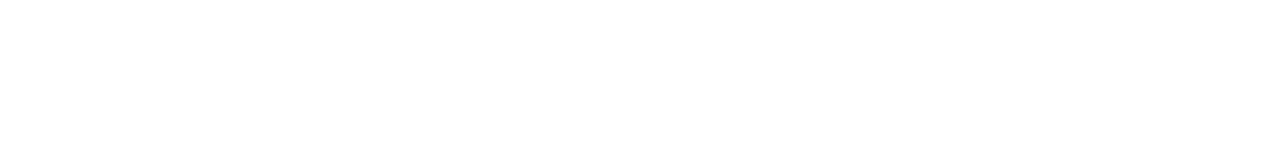
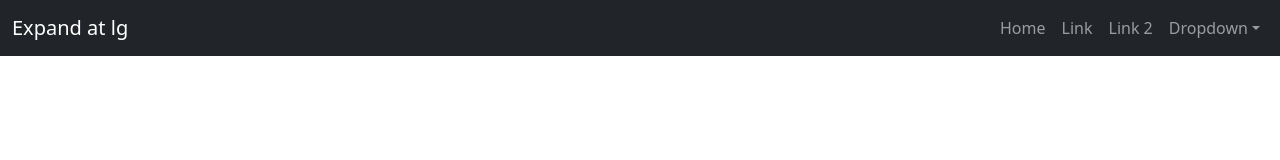
Before and after one commit to Hackademy-PT-49/Lezione_BS_Components-Mattia_Albanese, a plain HTML site: page index.html in a window 1280 px wide. Drawn offline with nearby package versions, Linux system fonts and the light colour scheme.

Commit message:
navbar completata

```diff
--- a/index.html
+++ b/index.html
@@ -4,6 +4,8 @@
     <meta charset="utf-8">
     <meta name="viewport" content="width=device-width, initial-scale=1">
     <title>Bootstrap demo</title>
+    <!-- FONTAWESOME CSS -->
+    <link rel="stylesheet" href="https://cdnjs.cloudflare.com/ajax/libs/font-awesome/6.6.0/css/all.min.css" integrity="sha512-Kc323vGBEqzTmouAECnVceyQqyqdsSiqLQISBL29aUW4U/M7pSPA/gEUZQqv1cwx4OnYxTxve5UMg5GT6L4JJg==" crossorigin="anonymous" referrerpolicy="no-referrer" />
     <!-- BS CSS -->
     <link href="https://cdn.jsdelivr.net/npm/bootstrap@5.3.3/dist/css/bootstrap.min.css" rel="stylesheet" integrity="sha384-QWTKZyjpPEjISv5WaRU9OFeRpok6YctnYmDr5pNlyT2bRjXh0JMhjY6hW+ALEwIH" crossorigin="anonymous">
     <!-- MY CSS -->
@@ -11,9 +13,42 @@
 </head>
 <body>
 
+    <nav class="navbar navbar-expand-lg navbar-dark bg-dark" aria-label="Fifth navbar example">
+        <div class="container-fluid">
+            <a class="navbar-brand" href="./index.html">Expand at lg</a>
+            <button class="navbar-toggler" type="button" data-bs-toggle="collapse" data-bs-target="#myNavbar" aria-controls="myNavbar" aria-expanded="false" aria-label="Toggle navigation">
+                <span class="navbar-toggler-icon">
+                    <!-- <i class="fa-solid fa-bars-staggered"></i> *PER CAMBIARE ICONA OCCHIO ALLA CLASSE DELLO SPAN!* -->
+                </span>
+            </button>
 
+            <div class="collapse navbar-collapse" id="myNavbar">
+                <ul class="navbar-nav ms-auto mb-2 mb-lg-0">
+                    <li class="nav-item">
+                        <a class="nav-link" aria-current="page" href="#">Home</a>
+                    </li>
+                    <li class="nav-item">
+                        <a class="nav-link" href="#">Link</a>
+                    </li>
+                    <li class="nav-item">
+                        <a class="nav-link">Link 2</a>
+                    </li>
+                    <li class="nav-item dropdown">
+                        <a class="nav-link dropdown-toggle" href="#" data-bs-toggle="dropdown" aria-expanded="false">Dropdown</a>
+                        <ul class="dropdown-menu">
+                            <li><a class="dropdown-item" href="#">Action</a></li>
+                            <li><a class="dropdown-item" href="#">Another action</a></li>
+                            <li><a class="dropdown-item" href="#">Something else here</a></li>
+                        </ul>
+                    </li>
+                </ul>
+            </div>
+        </div>
+    </nav>
 
-
+    <!-- FONTAWESOME JS -->
+    <script src="https://cdnjs.cloudflare.com/ajax/libs/font-awesome/6.6.0/js/all.min.js" integrity="sha512-6sSYJqDreZRZGkJ3b+YfdhB3MzmuP9R7X1QZ6g5aIXhRvR1Y/N/P47jmnkENm7YL3oqsmI6AK+V6AD99uWDnIw==" crossorigin="anonymous" referrerpolicy="no-referrer"></script>
+    <!-- BS JS -->
     <script src="https://cdn.jsdelivr.net/npm/bootstrap@5.3.3/dist/js/bootstrap.bundle.min.js" integrity="sha384-YvpcrYf0tY3lHB60NNkmXc5s9fDVZLESaAA55NDzOxhy9GkcIdslK1eN7N6jIeHz" crossorigin="anonymous"></script>
 </body>
 </html>
```
